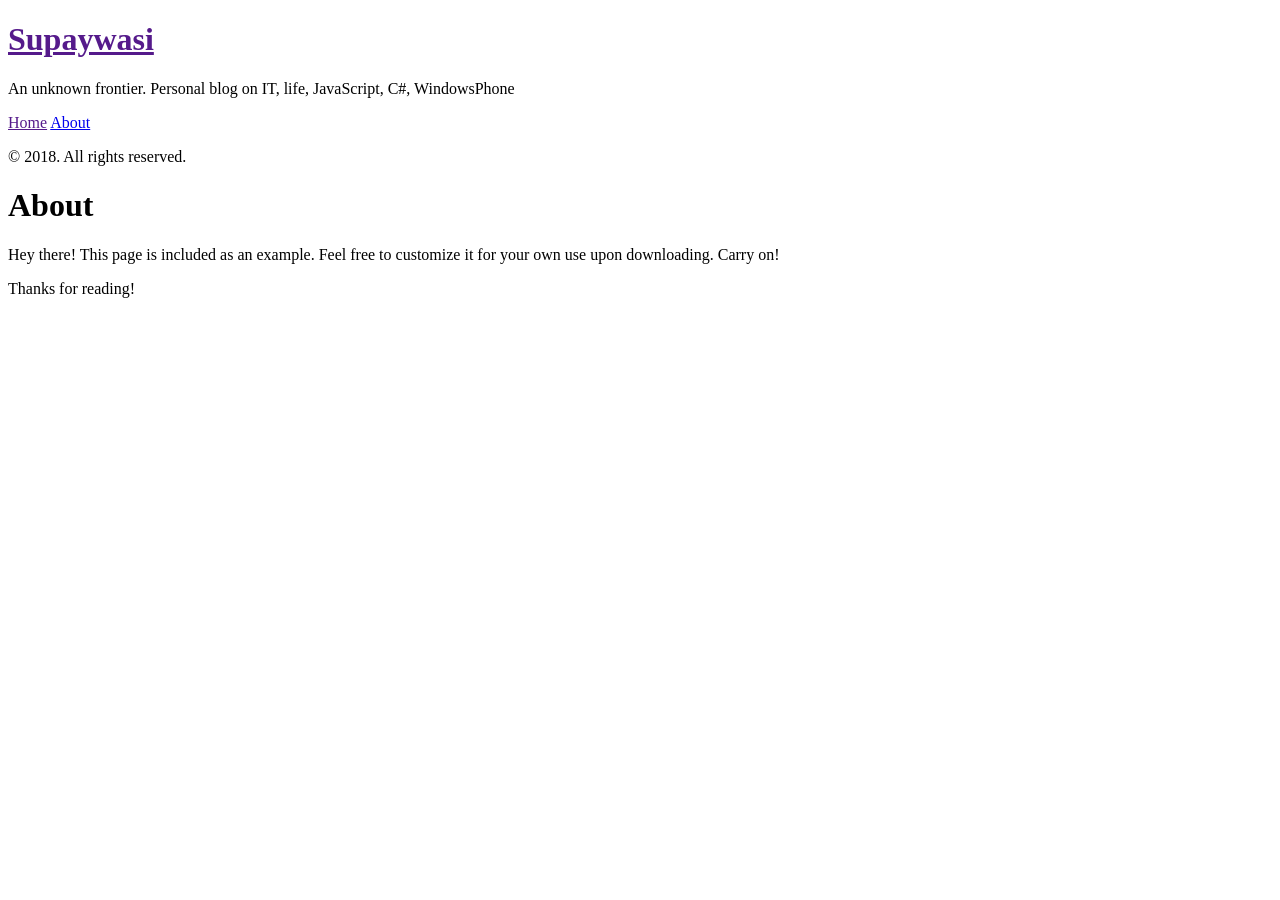
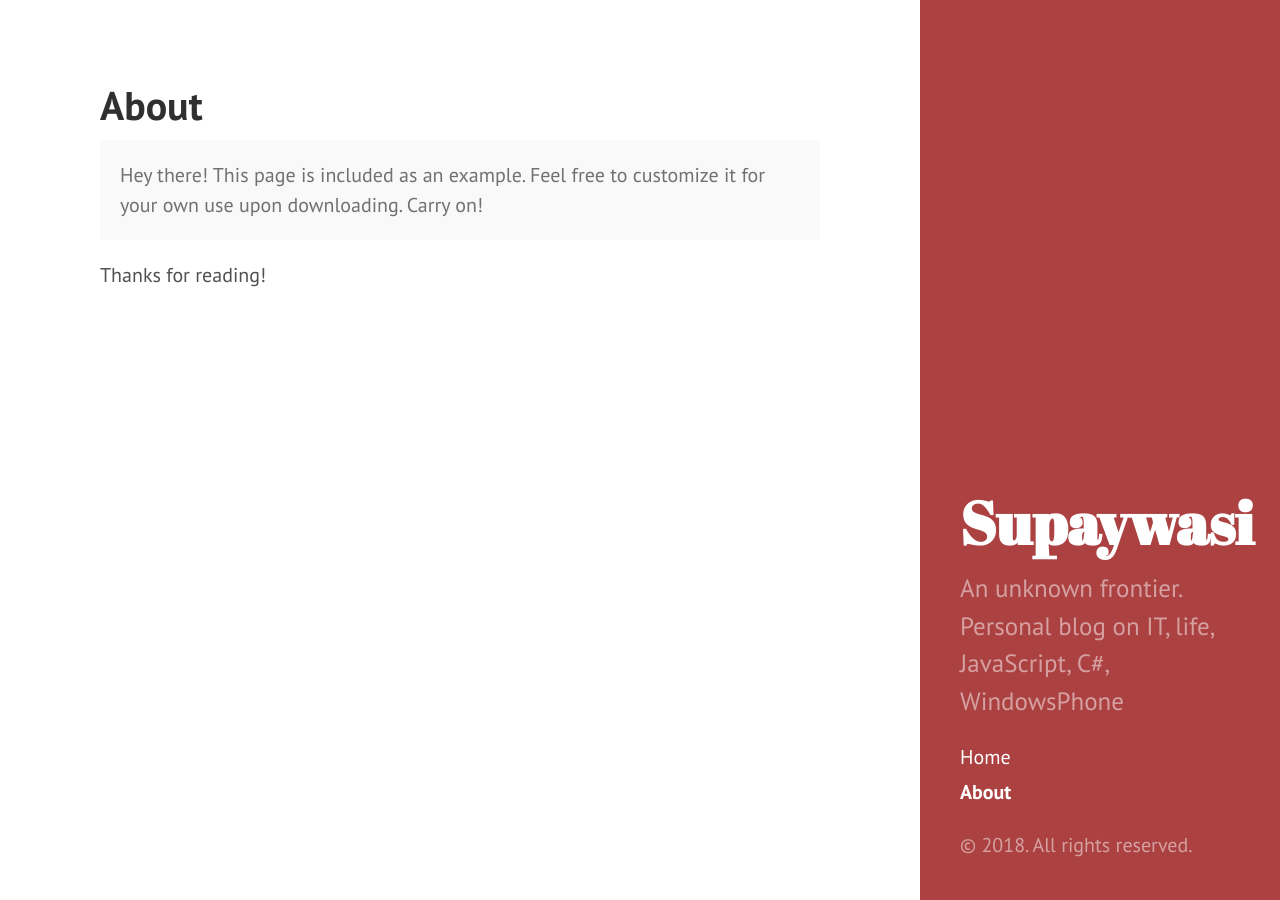
Before and after one commit to kvervo/kvervo.github.io, a Jekyll site: the page built from about.md, in a window 1280 px wide. Built offline with Jekyll 4.4.1, drawn with Linux system fonts in a browser that asks for light colours; comment, search, counter and statistics services are not loaded.

Commit message:
Baseurl for some reason is not working anymore

```diff
--- a/_includes/head.html
+++ b/_includes/head.html
@@ -15,14 +15,14 @@
   </title>
 
   <!-- CSS -->
-  <link rel="stylesheet" href="{{ site.baseurl }}public/css/poole.css">
-  <link rel="stylesheet" href="{{ site.baseurl }}public/css/syntax.css">
-  <link rel="stylesheet" href="{{ site.baseurl }}public/css/hyde.css">
+  <link rel="stylesheet" href="{{ site.baseurl }}/public/css/poole.css">
+  <link rel="stylesheet" href="{{ site.baseurl }}/public/css/syntax.css">
+  <link rel="stylesheet" href="{{ site.baseurl }}/public/css/hyde.css">
   <link rel="stylesheet" href="//fonts.googleapis.com/css?family=PT+Sans:400,400italic,700|Abril+Fatface">
 
   <!-- Icons -->
-  <link rel="apple-touch-icon-precomposed" sizes="144x144" href="{{ site.baseurl }}public/apple-touch-icon-144-precomposed.png">
-                                 <link rel="shortcut icon" href="{{ site.baseurl }}public/favicon.ico">
+  <link rel="apple-touch-icon-precomposed" sizes="144x144" href="{{ site.baseurl }}/public/apple-touch-icon-144-precomposed.png">
+                                 <link rel="shortcut icon" href="{{ site.baseurl }}/public/favicon.ico">
 
   <!-- RSS -->
   <link rel="alternate" type="application/rss+xml" title="RSS" href="/atom.xml">
```
